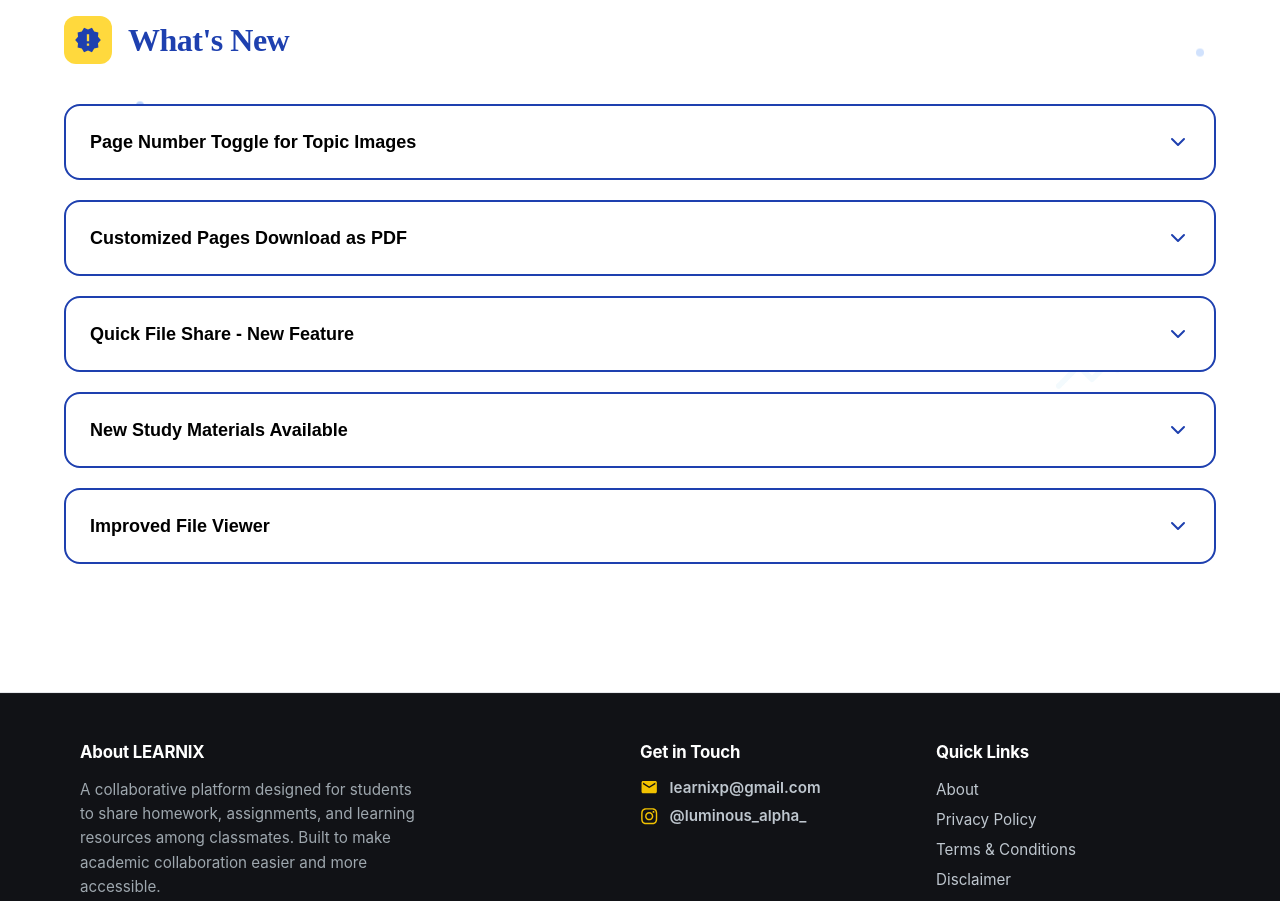
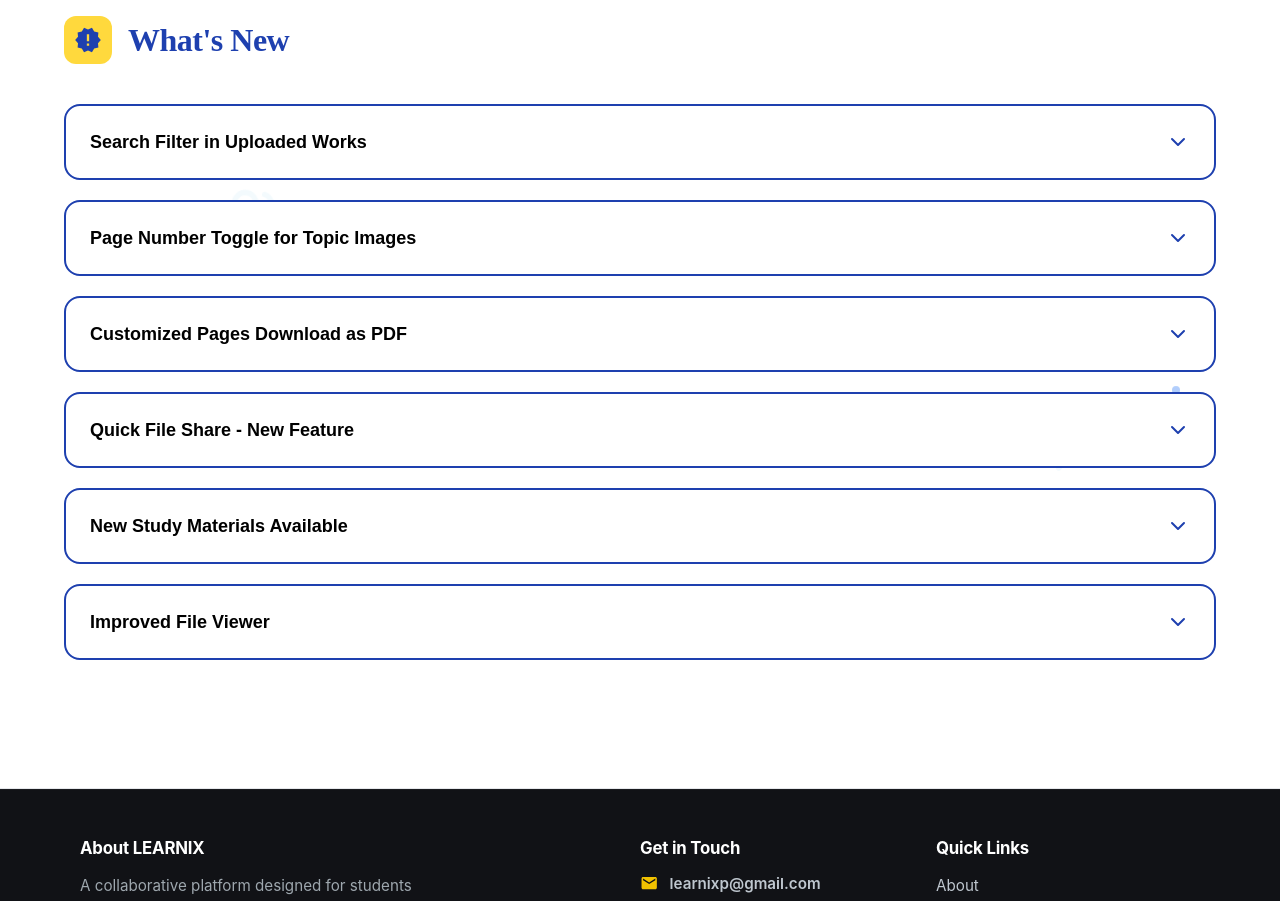
Before and after one commit to Shashidharak89/LEARNIX, a Next.js app: page / in a window 1280 px wide. Shown: the part 960-1861 px from the top of the page. Built offline with nearby package versions, Linux system fonts and the light colour scheme.

Commit message:
in whats new component, added the filter feature

```diff
--- a/src/app/components/WhatsNew.js
+++ b/src/app/components/WhatsNew.js
@@ -9,6 +9,11 @@ export default function WhatsNew() {
   const [expandedUpdate, setExpandedUpdate] = useState(-1);
 
   const latestUpdates = [
+    {
+      title: "Search Filter in Uploaded Works",
+      description:
+        "Filter study materials by subject and topic in the Uploaded Works section! Scroll through subjects horizontally and select multiple subjects to view content from all of them together (OR logic). Then drill down by selecting multiple topics to narrow your search. Works seamlessly with the search bar for powerful content discovery. Find exactly what you're looking for with ease!",
+    },
     {
       title: "Page Number Toggle for Topic Images",
       description:
```
